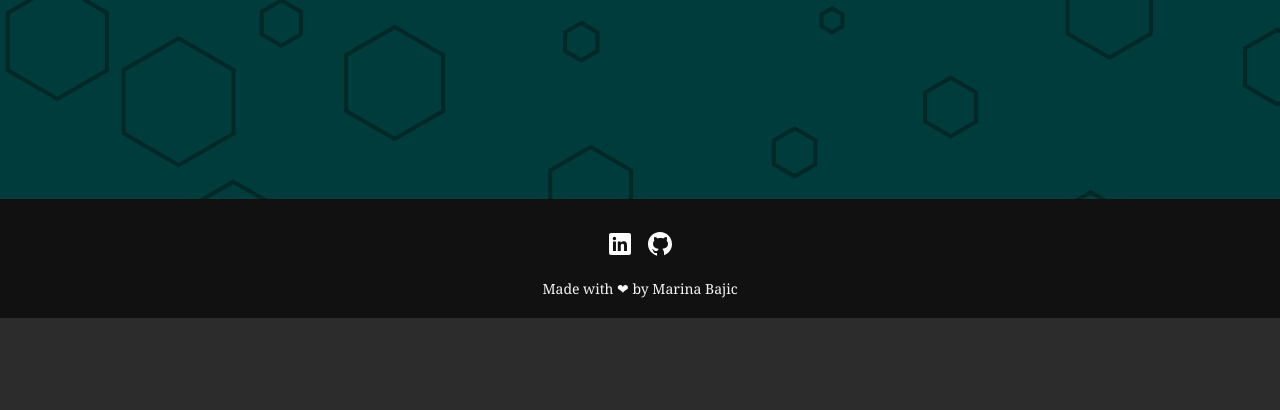
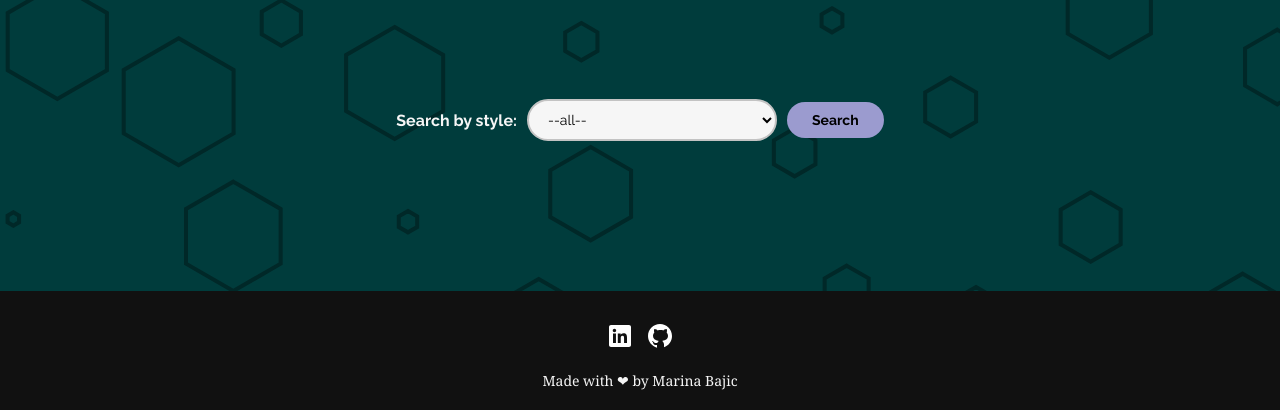
Before and after one commit to MarinaBajic/WP-DanceVerse, a PHP site: page /?search in a window 1280 px wide. Shown: the part 801-1211 px from the top of the page. Before the commit the page ends 1119 px from the top, so only its background shows below. Run offline with PHP 8.4, Linux system fonts and the light colour scheme; data that the repository does not hold is empty.

Commit message:
search form frontend

```diff
--- a/classes/Utils.php
+++ b/classes/Utils.php
@@ -77,12 +77,11 @@ class Utils
 		return $message;
 	}
 
-	public static function toggleAddDanceVisibility() {
-		$form_class = "add-dance";
-		if (!isset($_GET["add-dance"])) {
-			$form_class .= " hidden";
+	public static function toggleComponentVisibility($base_class) {
+		if (!isset($_GET["$base_class"])) {
+			$base_class .= " hidden";
 		}
-		return $form_class;
+		return $base_class;
 	}
 
 }
--- a/css/components/_dances.scss
+++ b/css/components/_dances.scss
@@ -5,7 +5,42 @@
 	background-size: cover;
 }
 
-.dances__content {
+.search {
+	display: flex;
+	align-items: center;
+	justify-content: center;
+	gap: 10px;
+	font-family: Raleway, sans-serif;
+	margin-bottom: 50px;
+
+	.search__label {
+		font-size: 16px;
+		font-weight: bold;
+	}
+
+	.search__input {
+		width: 250px;
+		background-color: $light;
+		padding: 10px 15px;
+		border: 2px solid $gray;
+		border-radius: 50px;
+	}
+
+	.search__btn {
+		font-weight: bold;
+		background-color: $accent;
+		padding: 10px 25px;
+		border: 0;
+		border-radius: 50px;
+		cursor: pointer;
+
+		&:hover {
+			background-color: $light;
+		}
+	}
+}
+
+.dances__print {
 	display: flex;
 	align-items: center;
 	justify-content: center;
--- a/css/style.css
+++ b/css/style.css
@@ -186,7 +186,38 @@ body {
   background-size: cover;
 }
 
-.dances__content {
+.search {
+  display: flex;
+  align-items: center;
+  justify-content: center;
+  gap: 10px;
+  font-family: Raleway, sans-serif;
+  margin-bottom: 50px;
+}
+.search .search__label {
+  font-size: 16px;
+  font-weight: bold;
+}
+.search .search__input {
+  width: 250px;
+  background-color: #f6f6f6;
+  padding: 10px 15px;
+  border: 2px solid #c3c3c3;
+  border-radius: 50px;
+}
+.search .search__btn {
+  font-weight: bold;
+  background-color: #9B9BCF;
+  padding: 10px 25px;
+  border: 0;
+  border-radius: 50px;
+  cursor: pointer;
+}
+.search .search__btn:hover {
+  background-color: #f6f6f6;
+}
+
+.dances__print {
   display: flex;
   align-items: center;
   justify-content: center;
--- a/header.html
+++ b/header.html
@@ -5,7 +5,7 @@
 			<nav class="nav">
 				<a href=".#dances" class="nav__item">DANCES</a>
 				<a href=".?add-dance#add-dance" class="nav__item">ADD DANCE</a>
-				<a href=".#" class="nav__item">SEARCH</a>
+				<a href=".?search#search" class="nav__item">SEARCH</a>
 			</nav>
 		</div>
 	</div>
--- a/index.php
+++ b/index.php
@@ -3,7 +3,8 @@
 require_once("classes/Utils.php");
 $utils = new Utils();
 $utils->insertDance();
-$form_class = Utils::toggleAddDanceVisibility();
+$add_form_class = Utils::toggleComponentVisibility("add-dance");
+$search_form_class = Utils::toggleComponentVisibility("search");
 
 ?>
 
@@ -33,11 +34,25 @@ $form_class = Utils::toggleAddDanceVisibility();
 		<section id="dances" class="dances">
 			<div class="wrapper">
 				<div class="dances__content">
-					<?php $utils->printAllDances(); ?>
+					<form id="search" class="dances__search <?php echo $search_form_class; ?>" method="post">
+						<label class="search__label" for="search">Search by style:</label>
+						<select class="search__input" name="search" id="search">
+							<option value="All">--all--</option>
+							<?php
+							foreach($utils->getStyles() as $style) {
+								echo "<option value='$style'>$style</option>";
+							}
+							?>
+						</select>
+						<input class="search__btn" type="submit" value="Search">
+					</form>
+					<div class="dances__print">
+						<?php $utils->printAllDances(); ?>
+					</div>
 				</div>
 			</div>
 		</section>
-		<section id="add-dance" class="<?php echo $form_class; ?>">
+		<section id="add-dance" class="<?php echo $add_form_class; ?>">
 			<div class="wrapper">
 				<div class="add-dance__content">
 					<h2 class="heading heading--h2">Add new dance</h2>
```
Also changed, not shown: 1 other file.
